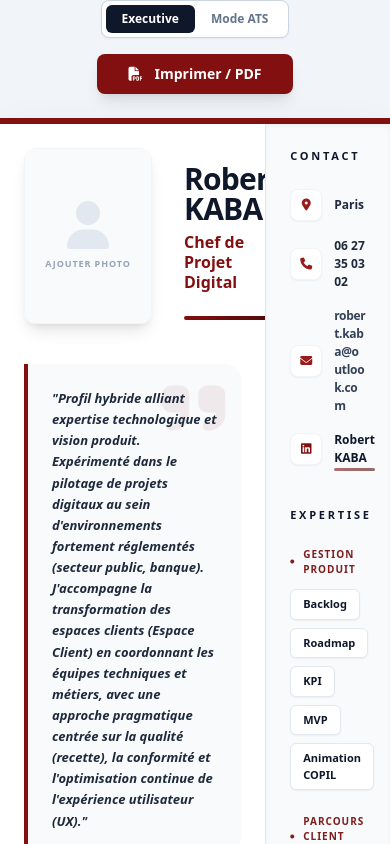
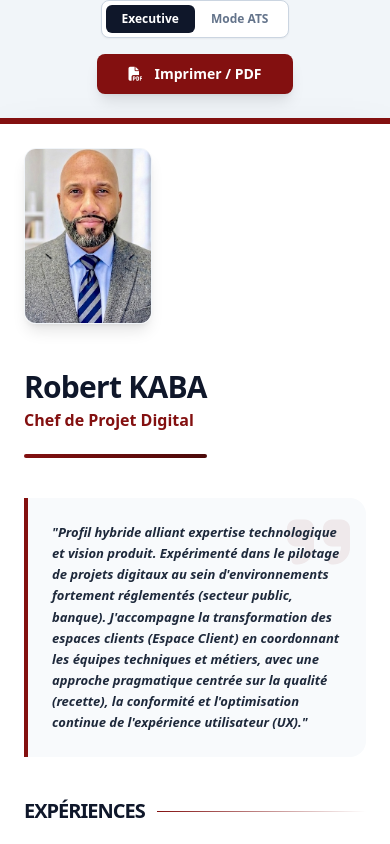
Before and after one commit to Kenpachi-z/cv_web2, a React (Vite) app: page / in a window 390 px wide. Shown: the top 844 px of the page. Built offline with nearby package versions, Linux system fonts and the light colour scheme.

Commit message:
Update App.tsx

```diff
--- a/App.tsx
+++ b/App.tsx
@@ -1,16 +1,10 @@
-import React, { useState, useEffect, useRef } from 'react';
+import React, { useState } from 'react';
 import { RESUME_DATA, THEME_COLOR, GRADIENT_PRIMARY, GRADIENT_SUBTLE } from './constants';
 import Sidebar from './Sidebar';
+import profilePhoto from './photo.jpg';
 
 const App: React.FC = () => {
   const [isAtsMode, setIsAtsMode] = useState(false);
-  const [profileImage, setProfileImage] = useState<string | null>(null);
-  const fileInputRef = useRef<HTMLInputElement>(null);
-
-  useEffect(() => {
-    const savedImage = localStorage.getItem('robert_kaba_photo');
-    if (savedImage) setProfileImage(savedImage);
-  }, []);
 
   const handlePrint = () => {
     setTimeout(() => {
@@ -18,29 +12,8 @@ const App: React.FC = () => {
     }, 1500);
   };
 
-  const handlePhotoUpload = (event: React.ChangeEvent<HTMLInputElement>) => {
-    const file = event.target.files?.[0];
-    if (file) {
-      const reader = new FileReader();
-      reader.onloadend = () => {
-        const base64String = reader.result as string;
-        setProfileImage(base64String);
-        localStorage.setItem('robert_kaba_photo', base64String);
-      };
-      reader.readAsDataURL(file);
-    }
-  };
-
   return (
     <div className="min-h-screen flex flex-col items-center sm:py-6 px-0 sm:px-4 font-sans text-slate-900 selection:bg-red-100">
-
-      <input
-        type="file"
-        ref={fileInputRef}
-        onChange={handlePhotoUpload}
-        accept="image/*"
-        className="hidden"
-      />
 
       {/* Navigation */}
       <nav className="max-w-[210mm] w-full mb-6 flex flex-col sm:flex-row gap-4 justify-between items-center no-print px-4 sm:px-0">
@@ -48,9 +21,7 @@ const App: React.FC = () => {
           <button onClick={() => setIsAtsMode(false)} className={`px-4 py-1.5 rounded-md text-xs font-bold transition-all ${!isAtsMode ? 'bg-slate-900 text-white' : 'text-slate-500'}`}>Executive</button>
           <button onClick={() => setIsAtsMode(true)} className={`px-4 py-1.5 rounded-md text-xs font-bold transition-all ${isAtsMode ? 'bg-slate-900 text-white' : 'text-slate-500'}`}>Mode ATS</button>
         </div>
-
         <div className="flex gap-2">
-
           <button onClick={handlePrint} style={{ background: isAtsMode ? '#1e293b' : THEME_COLOR }} className="flex items-center gap-3 text-white px-8 py-2.5 rounded-lg font-bold text-sm shadow-lg hover:brightness-110 active:scale-95 transition-all">
             <i className="fa-solid fa-file-pdf"></i> Imprimer / PDF
           </button>
@@ -113,27 +84,12 @@ const App: React.FC = () => {
             </section>
           </div>
         ) : (
-          <div className="flex flex-row print-layout flex-1 overflow-hidden">
-            <main className="main-col flex-1 p-6 sm:p-10 overflow-hidden bg-white">
+          <div className="flex flex-col sm:flex-row print-layout flex-1 overflow-visible">
+            <main className="main-col flex-1 p-6 sm:p-10 overflow-visible bg-white">
 
-              <header className="flex gap-8 items-start mb-10">
-                <div
-                  className="w-32 h-44 flex-shrink-0 rounded-xl shadow-lg flex items-center justify-center relative overflow-hidden group cursor-pointer border border-slate-100"
-                  onClick={() => fileInputRef.current?.click()}
-                >
-                  <div className="w-full h-full bg-slate-50 flex items-center justify-center">
-                    {profileImage ? (
-                      <img src={profileImage} alt={RESUME_DATA.name} className="w-full h-full object-cover" />
-                    ) : (
-                      <div className="flex flex-col items-center text-slate-200">
-                        <i className="fa-solid fa-user text-5xl mb-2"></i>
-                        <span className="text-[9px] font-black uppercase tracking-widest text-slate-400">Ajouter Photo</span>
-                      </div>
-                    )}
-                  </div>
-                  <div className="absolute inset-0 bg-black/40 opacity-0 group-hover:opacity-100 transition-opacity flex items-center justify-center no-print">
-                    <i className="fa-solid fa-camera text-white text-xl"></i>
-                  </div>
+              <header className="flex flex-col sm:flex-row gap-8 items-start mb-10">
+                <div className="w-32 h-44 flex-shrink-0 rounded-xl shadow-lg relative overflow-hidden border border-slate-100">
+                  <img src={profilePhoto} alt={RESUME_DATA.name} className="w-full h-full object-cover" />
                 </div>
                 <div className="flex-1 pt-4">
                   <h1 className="text-3xl font-black text-slate-900 tracking-tight mb-2 leading-none">{RESUME_DATA.name}</h1>
@@ -203,7 +159,7 @@ const App: React.FC = () => {
               </section>
             </main>
 
-            <aside className="side-col w-[32%] bg-slate-50 p-6 sm:p-8 border-l border-slate-200 shadow-inner">
+            <aside className="side-col w-full sm:w-[32%] bg-slate-50 p-6 sm:p-8 border-l border-slate-200 shadow-inner">
               <Sidebar />
             </aside>
           </div>
```
